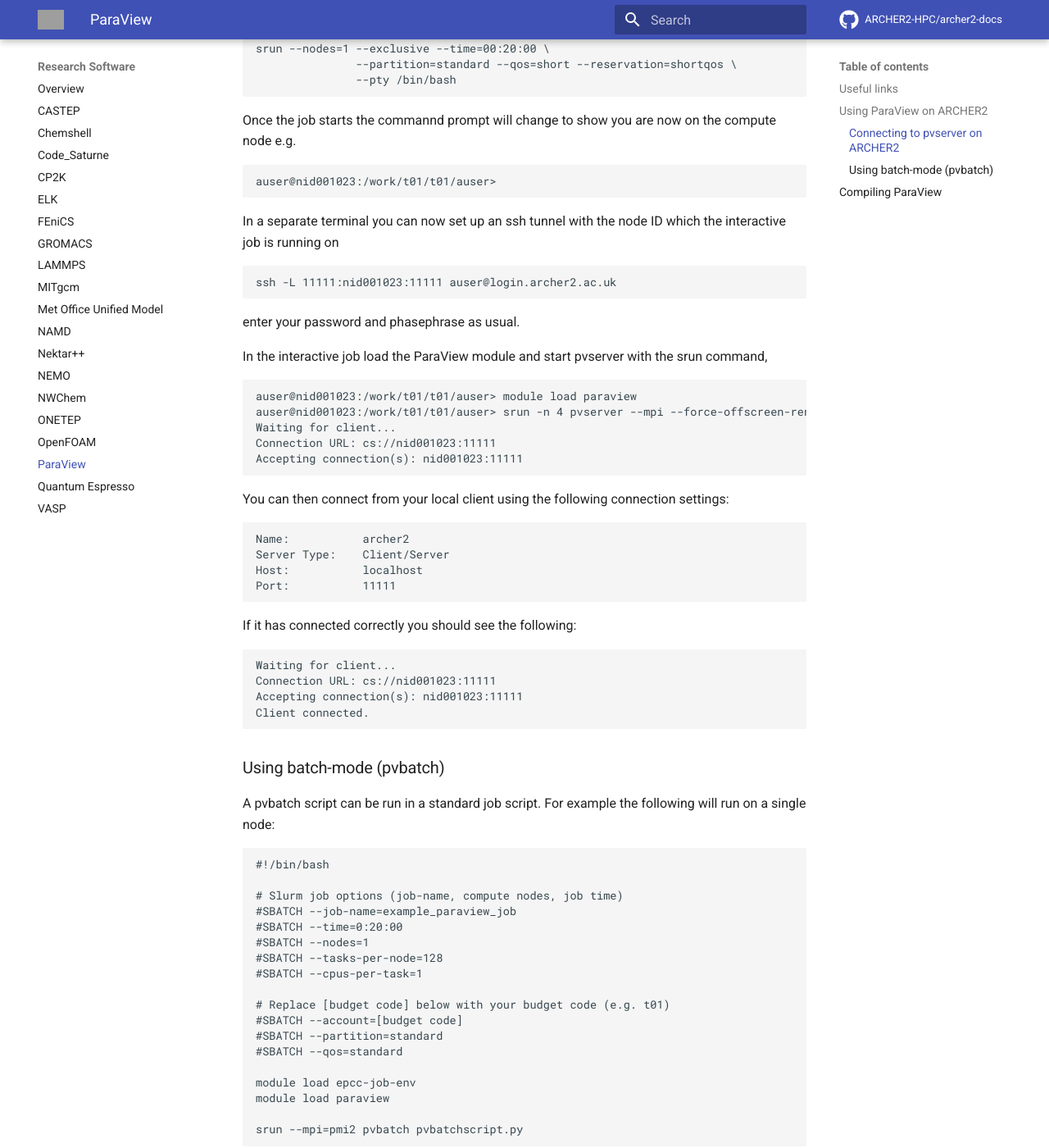
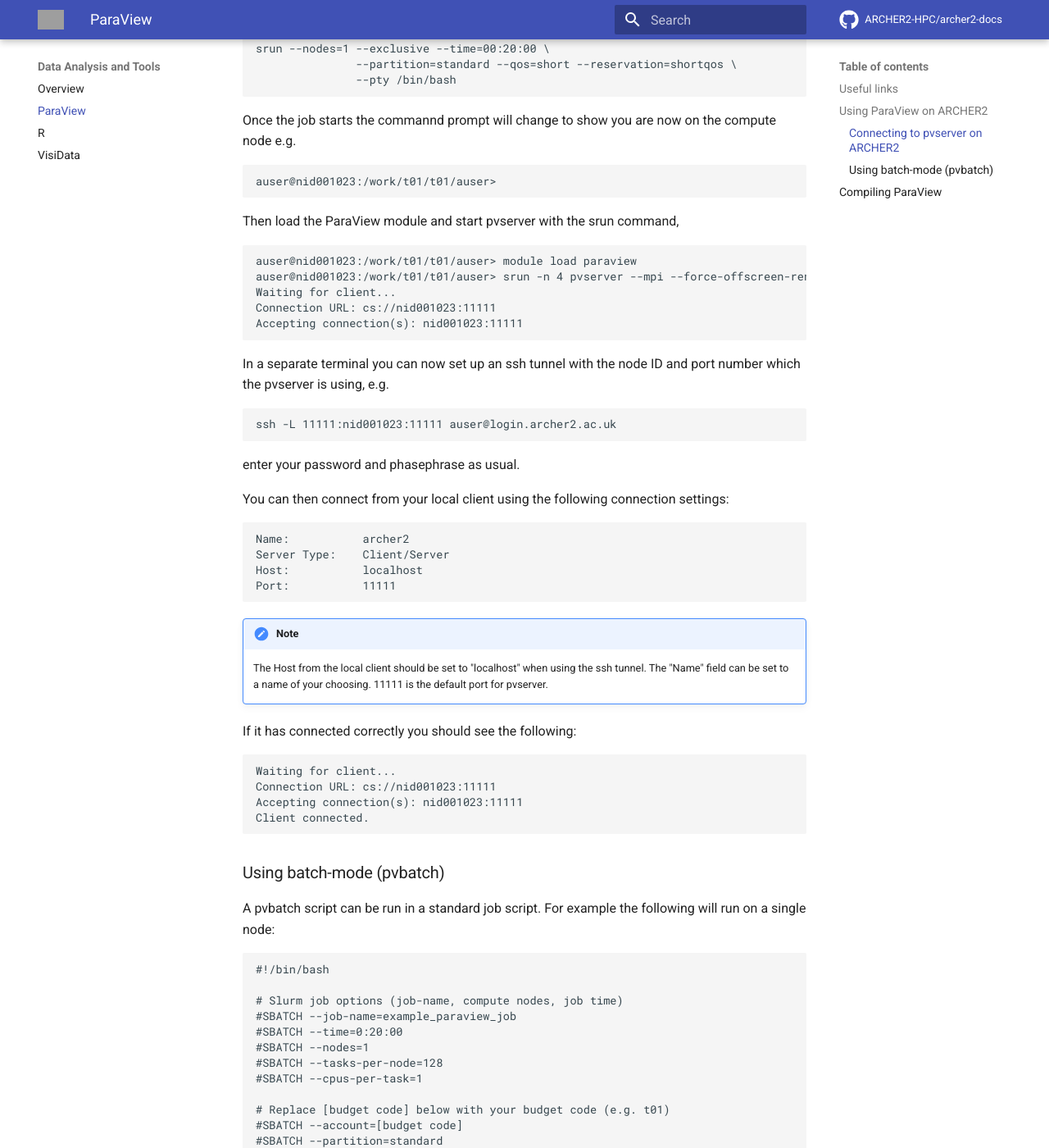
Before and after one commit to ARCHER2-HPC/archer2-docs, an MkDocs documentation site: the page built from docs/data-tools/paraview.md, in a window 1280 px wide and 1400 px high, scrolled down 1072 px. Shown: the whole window at 82% size. Built offline with MkDocs 1.6.1 and Material for MkDocs 9.7.7, drawn with Linux system fonts in a browser that asks for light colours; comment, search, counter and statistics services are not loaded; grey boxes are pictures that could not be loaded.

Commit message:
Update paraview docs

````diff
--- a/docs/data-tools/index.md
+++ b/docs/data-tools/index.md
@@ -12,5 +12,6 @@
 
 The tools currently available in this section are:
 
+- [ParaView](paraview.md): A data visualisation and analysis package
 - [R](cray-r.md): The R statistical language
 - [VisiData](visidata.md): An interactive multitool for tabular data
--- a/docs/research-software/paraview/paraview.md
+++ b/docs/data-tools/paraview.md
@@ -50,16 +50,7 @@
 auser@nid001023:/work/t01/t01/auser>
 ```
 
-In a separate terminal you can now set up an ssh tunnel with the node
-ID which the interactive job is running on
-
-```
-ssh -L 11111:nid001023:11111 auser@login.archer2.ac.uk
-```
-
-enter your password and phasephrase as usual.
-
-In the interactive job load the ParaView module and start pvserver with the srun command,
+Then load the ParaView module and start pvserver with the srun command,
 
 ```
 auser@nid001023:/work/t01/t01/auser> module load paraview
@@ -70,6 +61,16 @@
 
 ```
 
+In a separate terminal you can now set up an ssh tunnel with the node
+ID and port number which the pvserver is using, e.g.
+
+```
+ssh -L 11111:nid001023:11111 auser@login.archer2.ac.uk
+```
+
+enter your password and phasephrase as usual.
+
+
 You can then connect from your local client using the following connection
 settings:
 
@@ -79,6 +80,11 @@
 Host:           localhost
 Port:           11111
 ```
+
+!!! note
+    The Host from the local client should be set to "localhost" when using the
+    ssh tunnel. The "Name" field can be set to a name of your choosing.
+    11111 is the default port for pvserver.
 
 If it has connected correctly you should see the following:
 
@@ -122,4 +128,4 @@
 the GitHub repository of build instructions:
 
    - [Build instructions for Paraview on
-     GitHub](https://github.com/hpc-uk/build-instructions/tree/main/apps/paraview)
+     GitHub](https://github.com/hpc-uk/build-instructions/tree/main/apps/ParaView)
--- a/mkdocs.yml
+++ b/mkdocs.yml
@@ -75,7 +75,6 @@
     - "NWChem": research-software/nwchem/nwchem.md
     - "ONETEP": research-software/onetep/onetep.md
     - "OpenFOAM": research-software/openfoam/openfoam.md
-    - "ParaView": research-software/paraview/paraview.md
     - "Quantum Espresso": research-software/qe/qe.md
     - "VASP": research-software/vasp/vasp.md
   - "Software Libraries":
@@ -99,6 +98,7 @@
     - "Trilinos": software-libraries/trilinos.md
   - "Data Analysis and Tools":
     - "Overview": data-tools/index.md
+    - "ParaView": data-tools/paraview.md
     - "R": data-tools/cray-r.md
     - "VisiData": data-tools/visidata.md
   - "Essential Skills": essentials/index.md
````
Also changed, not shown: docs/known-issues/index.md (+0 -1 lines), docs/research-software/index.md (+0 -1 lines).
